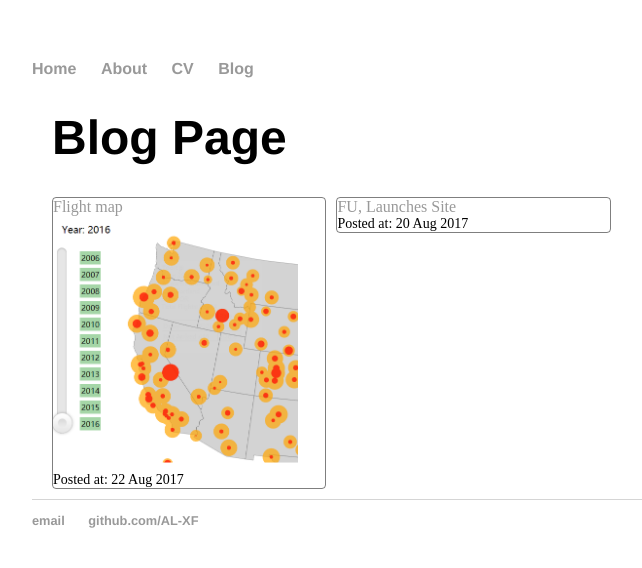
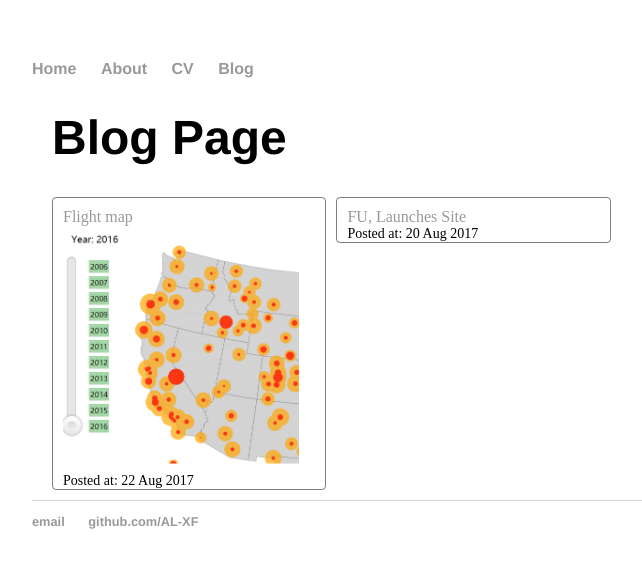
Before and after one commit to AL-XF/AL-XF.github.io, a Jekyll site: the page built from blog/index.html, in a window 1280 px wide. Shown: the top 568 px of the page, without its empty margins (160-802 px from the left). Built offline with Jekyll 4.4.1, drawn with Linux system fonts in a browser that asks for light colours; nearby versions of some CDN libraries.

Commit message:
Update style.css

```diff
--- a/css/style.css
+++ b/css/style.css
@@ -53,13 +53,14 @@ footer {
 }
 
 .grid-item {
-    width: calc(33% - 10px);
+    width: calc(33% - 20px);
     margin-bottom: 10px;
      margin-right: 10px;
     float: left;
     border: 1px solid #333;
     border-color: hsla(0, 0%, 0%, 0.5);
     border-radius: 4px;
+    padding: 10px 0 0 10px;
 }
 
 .item_title {
```
